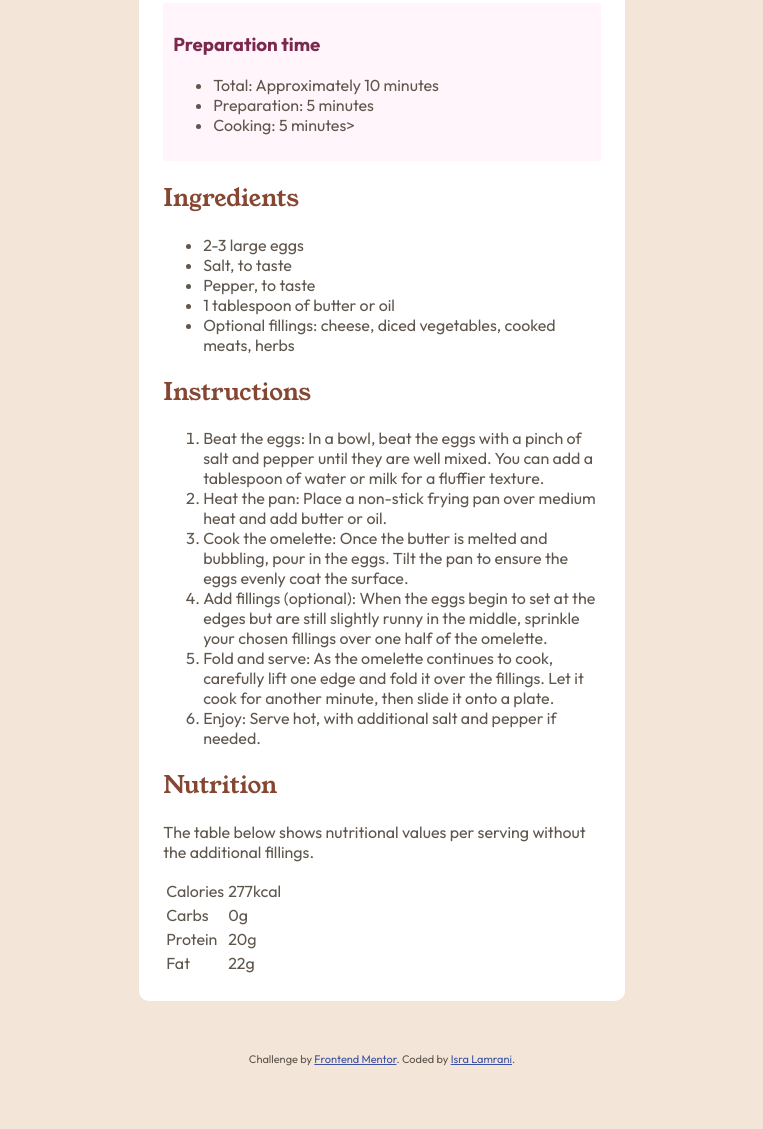
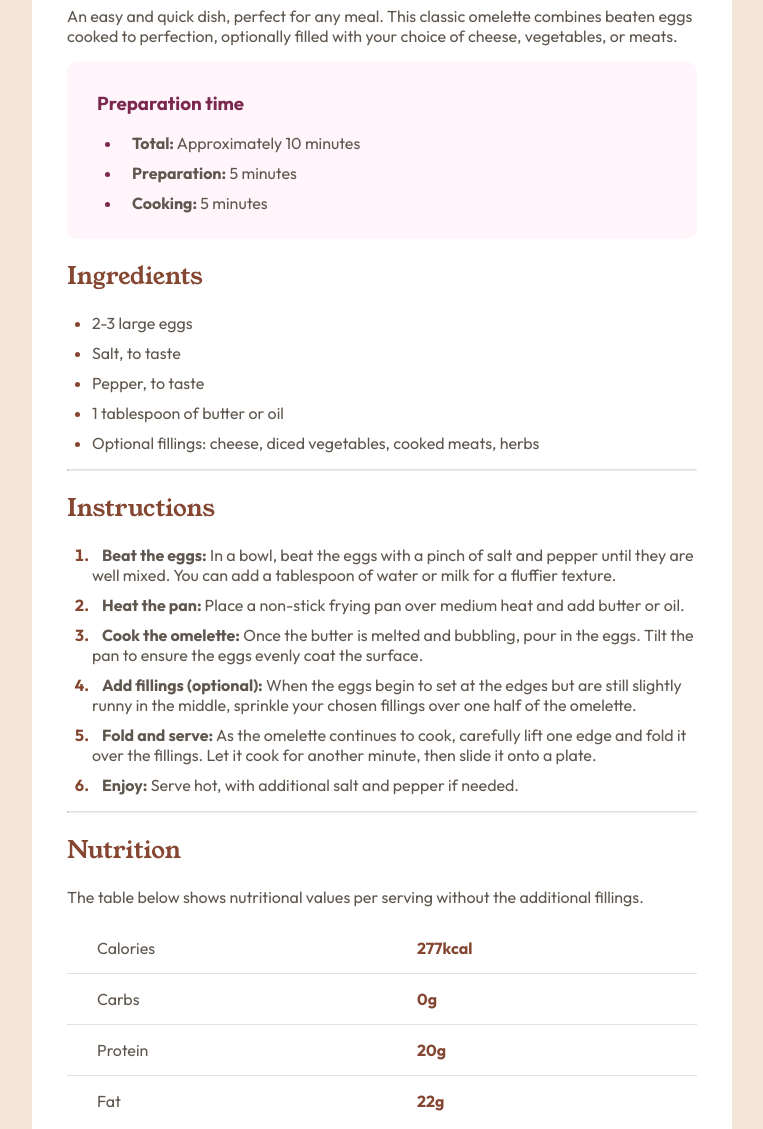
Before and after one commit to Lamisra/Recipe-Page-Challenge, a plain HTML site: page index.html in a window 1280 px wide. Shown: the part 529-1658 px from the top of the page, without its empty margins (258-1021 px from the left). Before the commit the page ends 1620 px from the top, so only its background shows below. Drawn offline with Linux system fonts and the light colour scheme.

Commit message:
fixed css file path

```diff
--- a/Style.css
+++ b/Style.css
@@ -20,7 +20,7 @@
 
 }
 html{
-    background-color: #f3e5d8;
+    background-color: var(--Eggshell);
 }
 
 body{
@@ -34,12 +34,16 @@ body{
     place-items: center;
 
 }
+hr{
 
+    border-top: 1px solid var(--LightGrey);
+}
 .WhiteContainer{
     margin-top: 15vh;
     background-color: var(--White) ;
 
-    width: 38vw;
+    /* width: 46vw; */
+    width: 700px;
     border-radius: 10px;
     display: grid;
     place-items: center;
@@ -71,8 +75,47 @@ color: var(--DarkRaspberry);
 }
 .PreparationTime{
     background-color: var(--RoseWhite);
-    padding: 10px;
+    padding: 10px 30px;
+    border-radius: 10px;
 }
+span{
+    color: var(--WengeBrown);
+    font-weight: 700;
+    margin-left: 10px;
+}
+ul, ol{
+ padding-inline-start: 25px;
+}
+
+li{
+    margin: 10px 0px 5px 0px;
+}
+
+ol li::marker, ul li::marker{
+    color: var(--Nutmeg);
+    font-weight: 700;
+}
+.PreparationTime ul li::marker{
+    color: var(--DarkRaspberry);
+}
+table{
+border-collapse: collapse;
+width: 100%;
+ }
+td{
+    border-bottom: 1px solid var(--LightGrey);
+    padding: 15px 0px 15px 30px;
+}
+
+.rightCell{
+    color: var(--Nutmeg);
+    font-weight: 700;
+}
+tr:last-child td {
+    border-bottom: none;
+}
+
+
 
 footer{
    margin: 4% 0% 2% 0%;
--- a/index.html
+++ b/index.html
@@ -7,7 +7,7 @@
   <link rel="icon" type="image/png" sizes="32x32" href="./assets/images/favicon-32x32.png">
 
   <title>Frontend Mentor | Recipe page</title>
-  <link rel="stylesheet" href="style.css">
+  <link rel="stylesheet" href="Style.css">
   <link rel="preconnect" href="https://fonts.googleapis.com">
 <link rel="preconnect" href="https://fonts.gstatic.com" crossorigin>
 <link href="https://fonts.googleapis.com/css2?family=Young+Serif&display=swap" rel="stylesheet">
@@ -22,7 +22,7 @@
       <div class="ElementContainer">
       <img src="./assets/images/image-omelette.jpeg" alt="Omelette">
 
-
+</span>
   <h1>Simple Omelette Recipe </h1>
 <p>
   An easy and quick dish, perfect for any meal. This classic omelette combines beaten eggs cooked
@@ -33,9 +33,9 @@
 
  <h3>Preparation time</h3>
 <ul>
-  <li>Total: Approximately 10 minutes</li>
-  <li>Preparation: 5 minutes</li>
-  <li>Cooking: 5 minutes></li>
+  <li><span>Total:</span> Approximately 10 minutes</li>
+  <li><span>Preparation:</span> 5 minutes</li>
+  <li><span>Cooking:</span> 5 minutes</li>
 </ul>
 </div>
 
@@ -49,47 +49,48 @@
   <li>Optional fillings: cheese, diced vegetables, cooked meats, herbs</li>
 </ul>
 </div>
+<hr>
 <div class="Instructions">
   <h2> Instructions</h2>
 <ol>
-  <li>Beat the eggs: In a bowl, beat the eggs with a pinch of salt and pepper until they are well mixed.
+  <li><span>Beat the eggs:</span> In a bowl, beat the eggs with a pinch of salt and pepper until they are well mixed.
   You can add a tablespoon of water or milk for a fluffier texture.</li>
 
-  <li>Heat the pan: Place a non-stick frying pan over medium heat and add butter or oil.</li>
+  <li><span>Heat the pan: </span>Place a non-stick frying pan over medium heat and add butter or oil.</li>
 
-  <li>Cook the omelette: Once the butter is melted and bubbling, pour in the eggs. Tilt the pan to ensure
+  <li><span>Cook the omelette:</span> Once the butter is melted and bubbling, pour in the eggs. Tilt the pan to ensure
   the eggs evenly coat the surface.</li>
 
-  <li>Add fillings (optional): When the eggs begin to set at the edges but are still slightly runny in the
+  <li><span>Add fillings (optional):</span> When the eggs begin to set at the edges but are still slightly runny in the
   middle, sprinkle your chosen fillings over one half of the omelette.</li>
 
-  <li>Fold and serve: As the omelette continues to cook, carefully lift one edge and fold it over the
+  <li><span>Fold and serve:</span> As the omelette continues to cook, carefully lift one edge and fold it over the
   fillings. Let it cook for another minute, then slide it onto a plate.</li>
 
-  <li>Enjoy: Serve hot, with additional salt and pepper if needed.</li>
+  <li><span>Enjoy:</span> Serve hot, with additional salt and pepper if needed.</li>
 </ol>
 </div>
-
+<hr>
 <div class="Nutrition">
   <h2>Nutrition</h2>
 
   <p>The table below shows nutritional values per serving without the additional fillings.</p>
 <table>
   <tr>
-    <td>Calories</td>
-    <td>277kcal</td>
+    <td class="leftCell">Calories</td>
+    <td class="rightCell">277kcal</td>
   </tr>
   <tr>
-    <td>Carbs</td>
-    <td>0g</td>
+    <td class="leftCell">Carbs</td>
+    <td class="rightCell">0g</td>
   </tr>
   <tr>
-   <td> Protein</td>
-    <td>20g</td>
+   <td class="leftCell"> Protein</td>
+    <td class="rightCell">20g</td>
   </tr>
   <tr>
-   <td> Fat</td>
-    <td>22g</td>
+   <td class="leftCell"> Fat</td>
+   <td class="rightCell">22g</td>
   </tr>
 </table>
 </div>
```
